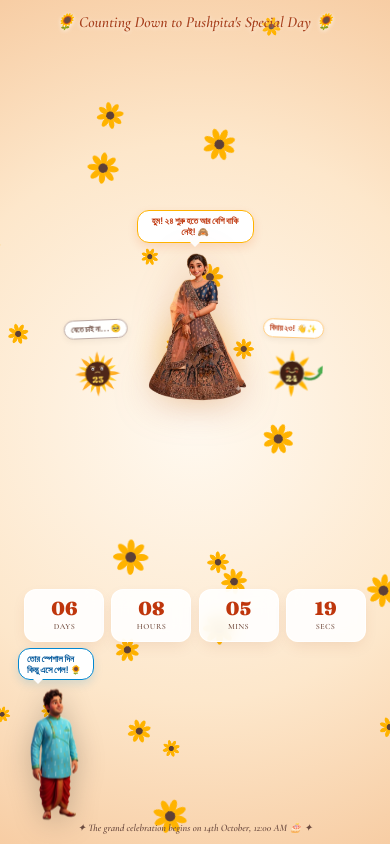
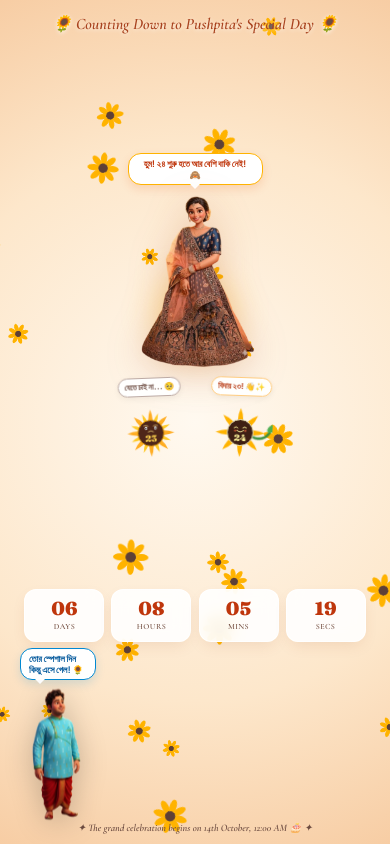
Before and after one commit to Arnab0610/Pushpita_birthday-_countdown-wishes, a website built with Vite: page index.html in a window 390 px wide. Built offline with nearby package versions, Linux system fonts and the light colour scheme.

Commit message:
Refactor HTML structure and update styles

```diff
--- a/index.html
+++ b/index.html
@@ -25,19 +25,19 @@
       z-index: 1; pointer-events: none;
     }
 
-    /* Unified Viewport */
+    /* Screen Viewport */
     .app-viewport {
       position: relative; z-index: 2;
       width: 100%; height: 100dvh;
       display: flex; flex-direction: column;
       justify-content: space-between;
       align-items: center;
-      padding: clamp(6px, 1.5vh, 16px) 10px 8px;
+      padding: clamp(8px, 1.8vh, 16px) 12px 10px;
       text-align: center;
     }
 
     .title {
-      font-size: clamp(15px, 4vw, 24px);
+      font-size: clamp(16px, 4vw, 24px);
       font-style: italic; font-weight: 600;
       color: #a8421e;
       text-shadow: 0 1px 4px rgba(255,255,255,0.8);
@@ -45,27 +45,30 @@
       flex-shrink: 0;
     }
 
-    /* Pushpita Stage with 23 and 24 Flowers */
+    /* Desktop/Default: 23, Pushpita, 24 Side by Side */
     .stage-center {
       position: relative;
       display: flex;
       align-items: flex-end;
       justify-content: center;
-      gap: clamp(4px, 2vw, 18px);
+      gap: clamp(8px, 2.5vw, 24px);
       width: 100%;
-      max-width: 440px;
+      max-width: 480px;
       margin: auto 0;
       flex-shrink: 1;
+    }
+
+    .flower-row-wrapper {
+      display: contents; /* Desktop-e normal row bhabei thakbe */
     }
 
     .flower-side {
       display: flex; flex-direction: column; align-items: center;
       flex: 1;
-      max-width: clamp(55px, 16vw, 90px);
+      max-width: clamp(55px, 16vw, 85px);
     }
     .flower-svg { width: 100%; height: auto; }
 
-    /* Flower Bubbles (Always Visible on Mobile & Desktop) */
     .bubble {
       background: rgba(255, 255, 255, 0.95);
       padding: 3px 6px;
@@ -76,7 +79,6 @@
       border: 1px solid #ffcc80;
       margin-bottom: 4px;
       white-space: nowrap;
-      display: block !important;
       box-shadow: 0 2px 6px rgba(0,0,0,0.06);
     }
     .bubble-sad { color: #6d4c41; border-color: #bcaaa4; }
@@ -87,7 +89,7 @@
       flex-direction: column;
       align-items: center;
       flex: 1.6;
-      max-width: clamp(110px, 30vw, 155px);
+      max-width: clamp(110px, 30vw, 150px);
     }
 
     .pushpita-img {
@@ -110,18 +112,18 @@
       border: 1.5px solid #ffb300;
       color: #bf360c;
       font-family: 'Plus Jakarta Sans', sans-serif;
-      padding: 4px 9px;
-      border-radius: 12px;
+      padding: 4px 10px;
+      border-radius: 13px;
       font-size: clamp(9px, 2.3vw, 12px);
       font-weight: 700;
       margin-bottom: 5px;
       box-shadow: 0 4px 10px rgba(230, 81, 0, 0.15);
-      min-height: 24px;
+      min-height: 26px;
       display: inline-flex;
       align-items: center;
       justify-content: center;
       text-align: center;
-      max-width: 140px;
+      max-width: 145px;
       line-height: 1.25;
       transition: all 0.25s ease;
       opacity: 0;
@@ -137,7 +139,7 @@
       border-top: 5px solid #ffffff;
     }
 
-    /* Countdown Grid in Center Between Pushpita & Arnab */
+    /* Countdown Grid in Center */
     .countdown-grid {
       display: flex;
       justify-content: center;
@@ -176,7 +178,7 @@
       font-weight: 600;
     }
 
-    /* Bottom Section: Arnab Left + Footer Safe */
+    /* Arnab & Footer */
     .bottom-zone {
       width: 100%;
       max-width: 440px;
@@ -184,7 +186,6 @@
       flex-direction: column;
       align-items: flex-start;
       flex-shrink: 0;
-      margin-bottom: 2px;
     }
 
     .arnab-container {
@@ -257,6 +258,30 @@
     @keyframes happyBounce { 0% { transform: translateY(0) rotate(2deg); } 100% { transform: translateY(-4px) rotate(-2deg); } }
     .waving-arm-24 { transform-origin: 36px 12px; animation: waveBye 1s ease-in-out infinite alternate; }
     @keyframes waveBye { 0% { transform: rotate(-10deg); } 100% { transform: rotate(30deg); } }
+
+    /* MOBILE EXCLUSIVE RESPONSIVE RULE */
+    @media (max-width: 600px) {
+      .stage-center {
+        flex-direction: column;
+        align-items: center;
+        gap: 6px;
+      }
+      .pushpita-box {
+        max-width: 135px;
+      }
+      /* 23 ar 24 ke Pushpita-r niche pasapasi rakhar container */
+      .flower-row-wrapper {
+        display: flex;
+        flex-direction: row;
+        align-items: flex-end;
+        justify-content: center;
+        gap: 25px;
+        width: 100%;
+      }
+      .flower-side {
+        max-width: 65px;
+      }
+    }
   </style>
 </head>
 <body>
@@ -266,9 +291,18 @@
   <div class="app-viewport">
     <h1 class="title">🌻 Counting Down to Pushpita's Special Day 🌻</h1>
 
-    <!-- Pushpita & Flowers -->
+    <!-- Pushpita & Flowers Stage -->
     <div class="stage-center">
-      <!-- 23 Sunflower -->
+      <!-- Pushpita Top (Mobile-e upore thakbe) -->
+      <div class="pushpita-box">
+        <div class="char-bubble" id="pushpitaBubble">...</div>
+        <div class="pushpita-glow"></div>
+        <img src="media/pushpita-character.png" alt="Pushpita" class="pushpita-img" id="pushpitaImg" />
+      </div>
+
+      <!-- 23 & 24 Flowers (Mobile-e Pushpita-r niche pasapasi ashbe) -->
+      <div class="flower-row-wrapper">
+        <!-- 23 Flower -->
         <div class="flower-side flower-23">
           <div class="bubble bubble-sad">যেতে চাই না... 🥺</div>
           <svg class="flower-svg" viewBox="0 0 180 180">
@@ -306,14 +340,7 @@
           </svg>
         </div>
 
-      <!-- Pushpita Center -->
-      <div class="pushpita-box">
-        <div class="char-bubble" id="pushpitaBubble">...</div>
-        <div class="pushpita-glow"></div>
-        <img src="media/pushpita-character.png" alt="Pushpita" class="pushpita-img" id="pushpitaImg" />
-      </div>
-
-      <!-- 24 Sunflower -->
+        <!-- 24 Flower -->
         <div class="flower-side flower-24">
           <div class="bubble">বিদায় ২৩! 👋✨</div>
           <svg class="flower-svg" viewBox="0 0 180 180">
@@ -341,6 +368,7 @@
               <text y="24" text-anchor="middle" font-family="'Fraunces', serif" font-weight="900" font-size="25" fill="#fff59d">24</text>
             </g>
           </svg>
+        </div>
       </div>
     </div>
 
```
Lines whose indentation alone changed are shown as unchanged.
